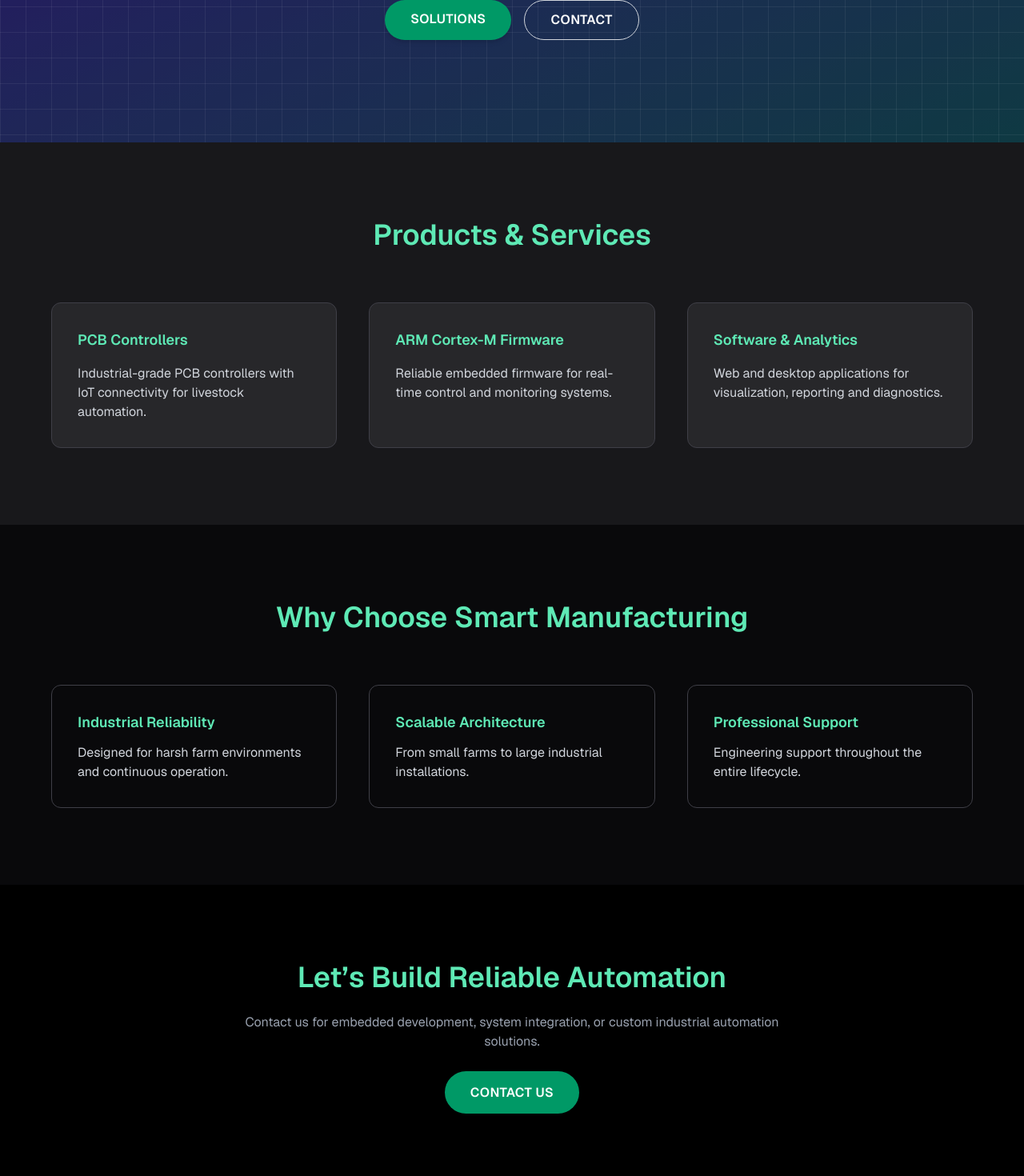
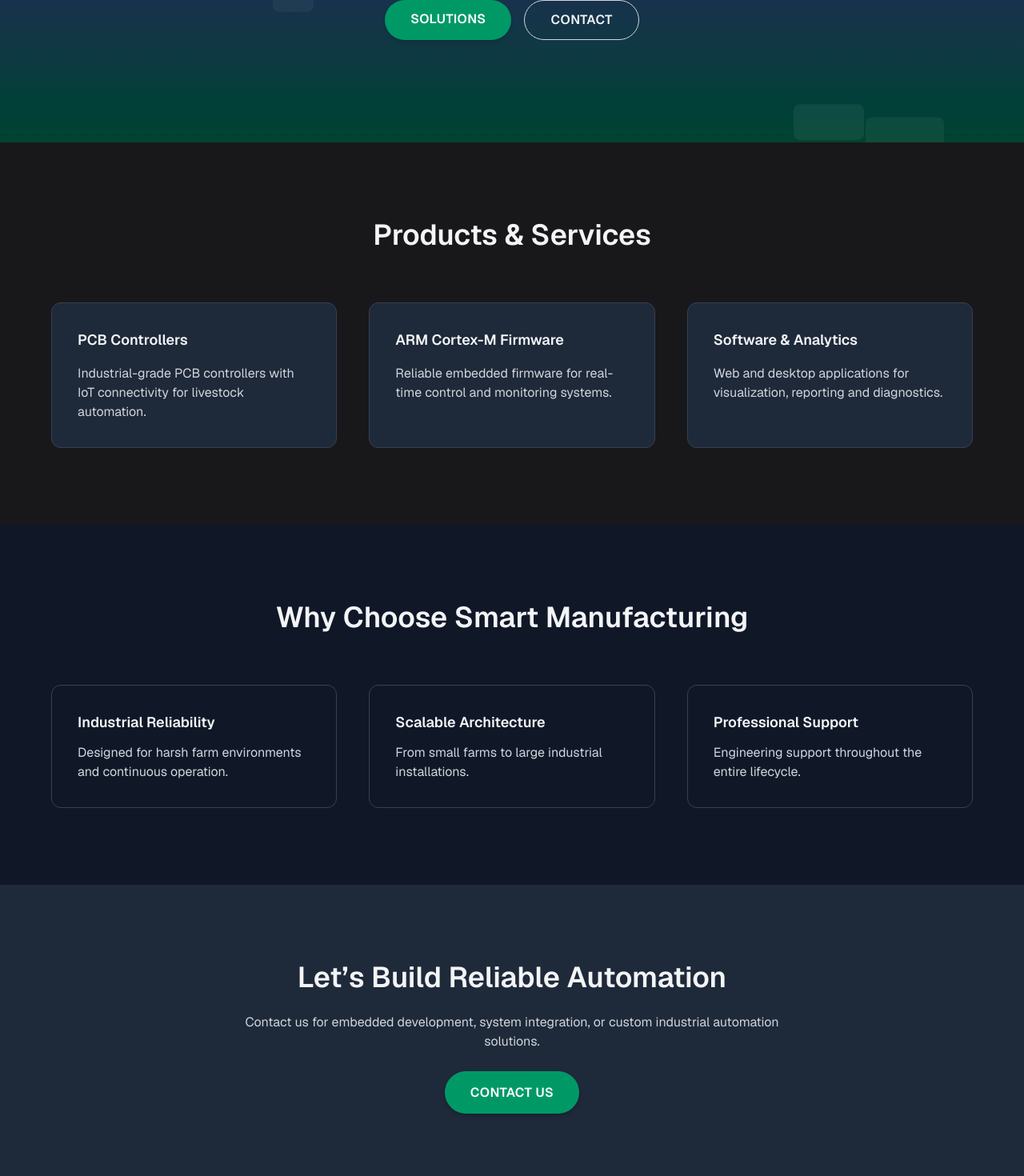
Before and after one commit to Bm8725/agrocontroll.com, a Next.js app: page / in a window 1280 px wide. Shown: the part 440-1910 px from the top of the page at 80% size. Built offline with nearby package versions, Linux system fonts and the light colour scheme.

Commit message:
Update navbar: corporate style, smooth submenu, responsive

```diff
--- a/src/app/page.js
+++ b/src/app/page.js
@@ -36,20 +36,42 @@ export default function Home() {
   return (
     <main className="flex flex-col overflow-x-hidden font-sans">
       {/* HERO */}
-      <section className="relative py-32 px-6 overflow-hidden">
-        {/* Animated gradient background */}
-        <motion.div
-          animate={{ backgroundPosition: ["0% 50%", "100% 50%", "0% 50%"] }}
-          transition={{ duration: 15, repeat: Infinity, ease: "linear" }}
-          className="absolute inset-0 bg-gradient-to-br from-purple-900 via-indigo-900 to-emerald-800 bg-[length:200%_200%] z-0"
-        />
-
-        {/* Semi-transparent overlay */}
+      <section className="relative py-32 px-6 overflow-hidden bg-gradient-to-b from-purple-900 via-indigo-900 to-emerald-800">
+        {/* Overlay */}
         <div className="absolute inset-0 bg-black/30 z-10" />
 
-        {/* Subtle animated grid */}
-        <div className="absolute inset-0 bg-[linear-gradient(to_right,#ffffff10_1px,transparent_1px),linear-gradient(to_bottom,#ffffff10_1px,transparent_1px)] bg-[size:32px_32px] animate-pulse-slow z-20" />
+        {/* Animated rectangles grid */}
+        <div className="absolute inset-0 z-20">
+          {[...Array(12)].map((_, i) => {
+            const size = Math.random() * 80 + 40;
+            const top = Math.random() * 100;
+            const left = Math.random() * 100;
+            const delay = Math.random() * 5;
+            return (
+              <motion.div
+                key={i}
+                initial={{ opacity: 0, y: 20 }}
+                animate={{ opacity: [0.1, 0.4, 0.1], y: [0, -10, 0] }}
+                transition={{
+                  repeat: Infinity,
+                  duration: 6 + Math.random() * 4,
+                  delay,
+                  ease: "easeInOut",
+                }}
+                className="absolute rounded-lg"
+                style={{
+                  width: size,
+                  height: size / 2,
+                  top: `${top}%`,
+                  left: `${left}%`,
+                  background: "rgba(255,255,255,0.15)",
+                }}
+              />
+            );
+          })}
+        </div>
 
+        {/* Hero content */}
         <motion.div
           initial={{ opacity: 0, y: 40 }}
           animate={{ opacity: 1, y: 0 }}
@@ -60,7 +82,6 @@ export default function Home() {
           <div className="mx-auto mb-6 w-16 h-16 rounded-full bg-gradient-to-br from-blue-600 to-indigo-600 flex items-center justify-center shadow-lg">
             <span className="text-white font-bold text-lg">SM</span>
           </div>
-
           <motion.h1
             initial={{ y: 20, opacity: 0 }}
             animate={{ y: 0, opacity: 1 }}
@@ -72,7 +93,6 @@ export default function Home() {
               for Smart Livestock Farms
             </span>
           </motion.h1>
-
           <motion.p
             initial={{ y: 20, opacity: 0 }}
             animate={{ y: 0, opacity: 1 }}
@@ -81,7 +101,6 @@ export default function Home() {
           >
             Embedded systems, ARM Cortex-M firmware, and industrial software engineered for reliable, scalable farm automation.
           </motion.p>
-
           <motion.div
             initial={{ opacity: 0 }}
             animate={{ opacity: 1 }}
@@ -96,7 +115,7 @@ export default function Home() {
             </a>
             <a
               href="#contact"
-              className="px-8 py-3 rounded-full border border-gray-300 text-white font-semibold uppercase tracking-wide hover:bg-gray-800 transition"
+              className="px-8 py-3 rounded-full border border-gray-300 text-gray-100 font-semibold uppercase tracking-wide hover:bg-gray-100 hover:text-gray-900 transition"
             >
               Contact
             </a>
@@ -105,12 +124,12 @@ export default function Home() {
       </section>
 
       {/* PRODUCTS */}
-      <section id="products" className="py-24 px-6 bg-zinc-900 text-white">
+      <section id="products" className="py-24 px-6 bg-zinc-900 text-gray-100">
         <motion.h2
           initial={{ opacity: 0, y: 20 }}
           whileInView={{ opacity: 1, y: 0 }}
           transition={{ duration: 0.8 }}
-          className="text-3xl md:text-4xl font-semibold text-center mb-16 text-emerald-300"
+          className="text-3xl md:text-4xl font-semibold text-center mb-16"
         >
           Products & Services
         </motion.h2>
@@ -123,9 +142,9 @@ export default function Home() {
               whileInView={{ y: 0, opacity: 1 }}
               viewport={{ once: true }}
               transition={{ delay: idx * 0.2, duration: 0.6 }}
-              className="p-8 bg-zinc-800 border border-zinc-700 rounded-xl hover:shadow-2xl transition hover:scale-105"
+              className="p-8 bg-gray-800 border border-gray-700 rounded-xl hover:shadow-xl transition hover:scale-105"
             >
-              <h3 className="text-lg font-semibold mb-4 text-emerald-300">{item.title}</h3>
+              <h3 className="text-lg font-semibold mb-4">{item.title}</h3>
               <p className="text-gray-300">{item.desc}</p>
             </motion.div>
           ))}
@@ -133,12 +152,12 @@ export default function Home() {
       </section>
 
       {/* FEATURES */}
-      <section id="features" className="py-24 px-6 bg-zinc-950 text-white">
+      <section id="features" className="py-24 px-6 bg-gray-900 text-gray-100">
         <motion.h2
           initial={{ opacity: 0, y: 20 }}
           whileInView={{ opacity: 1, y: 0 }}
           transition={{ duration: 0.8 }}
-          className="text-3xl md:text-4xl font-semibold text-center mb-16 text-emerald-300"
+          className="text-3xl md:text-4xl font-semibold text-center mb-16"
         >
           Why Choose Smart Manufacturing
         </motion.h2>
@@ -151,9 +170,9 @@ export default function Home() {
               whileInView={{ y: 0, opacity: 1 }}
               viewport={{ once: true }}
               transition={{ delay: idx * 0.2, duration: 0.6 }}
-              className="p-8 border border-zinc-700 rounded-xl hover:shadow-xl transition hover:scale-105"
+              className="p-8 border border-gray-700 rounded-xl hover:shadow-lg transition hover:scale-105"
             >
-              <h4 className="text-lg font-semibold mb-3 text-emerald-300">{item.title}</h4>
+              <h4 className="text-lg font-semibold mb-3">{item.title}</h4>
               <p className="text-gray-300">{item.desc}</p>
             </motion.div>
           ))}
@@ -161,12 +180,12 @@ export default function Home() {
       </section>
 
       {/* CONTACT */}
-      <section id="contact" className="py-24 px-6 bg-black text-center">
+      <section id="contact" className="py-24 px-6 bg-gray-800 text-center text-gray-100">
         <motion.h2
           initial={{ y: 20, opacity: 0 }}
           whileInView={{ y: 0, opacity: 1 }}
           transition={{ duration: 0.8 }}
-          className="text-3xl md:text-4xl font-semibold mb-6 text-emerald-300"
+          className="text-3xl md:text-4xl font-semibold mb-6"
         >
           Let’s Build Reliable Automation
         </motion.h2>
@@ -174,14 +193,14 @@ export default function Home() {
           initial={{ y: 20, opacity: 0 }}
           whileInView={{ y: 0, opacity: 1 }}
           transition={{ delay: 0.2, duration: 0.8 }}
-          className="mb-10 text-gray-400 max-w-2xl mx-auto"
+          className="mb-10 max-w-2xl mx-auto text-gray-300"
         >
           Contact us for embedded development, system integration, or custom industrial automation solutions.
         </motion.p>
         <motion.a
-          whileHover={{ scale: 1.05, boxShadow: "0px 8px 20px rgba(0,0,0,0.4)" }}
+          whileHover={{ scale: 1.05, boxShadow: "0px 8px 20px rgba(0,0,0,0.2)" }}
           href="mailto:contact@agrocontroll.com"
-          className="px-8 py-4 rounded-full bg-emerald-600 text-white font-semibold uppercase tracking-wide hover:bg-emerald-500 transition shadow-lg"
+          className="px-8 py-4 rounded-full bg-emerald-600 text-white font-semibold uppercase tracking-wide hover:bg-emerald-500 transition shadow-md"
         >
           Contact Us
         </motion.a>
```
